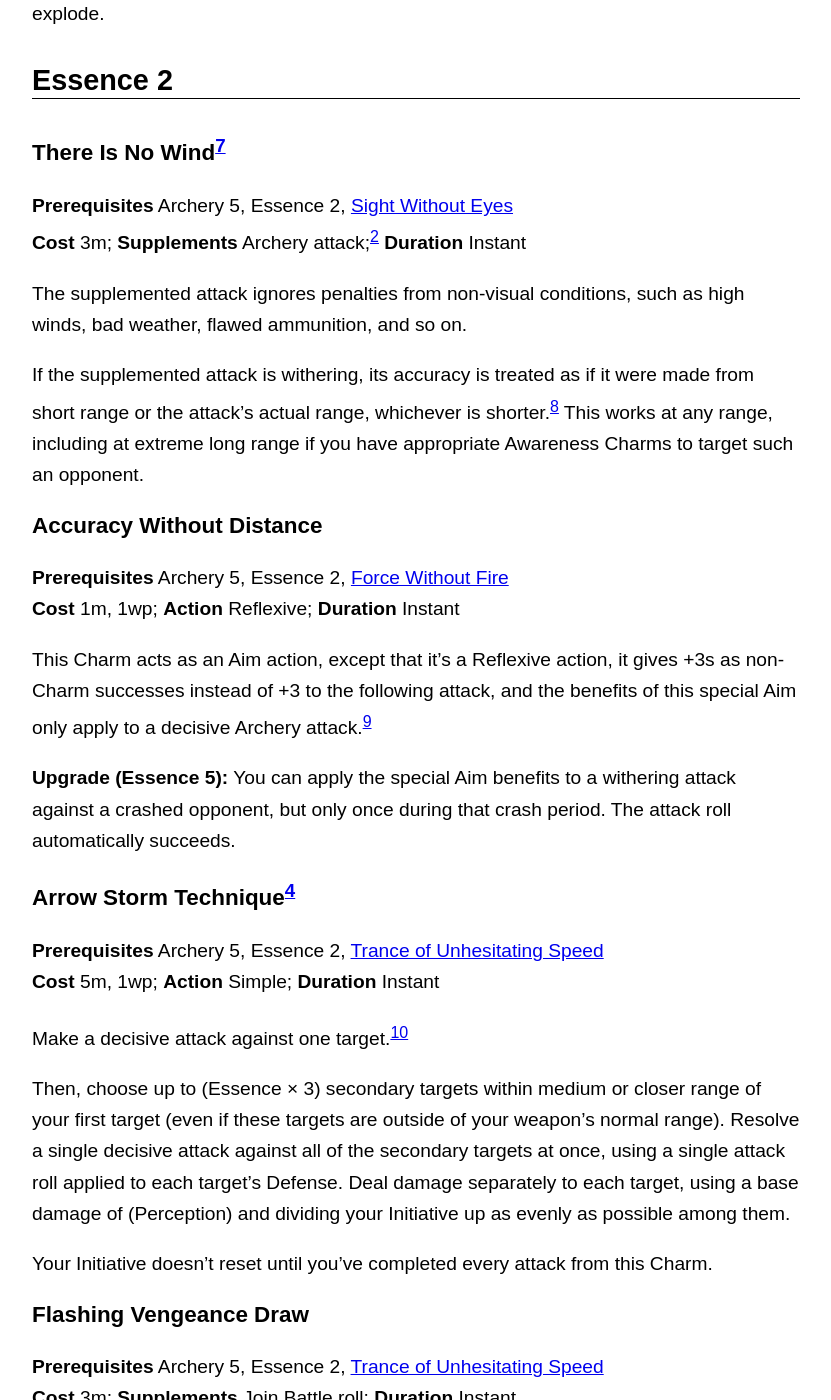
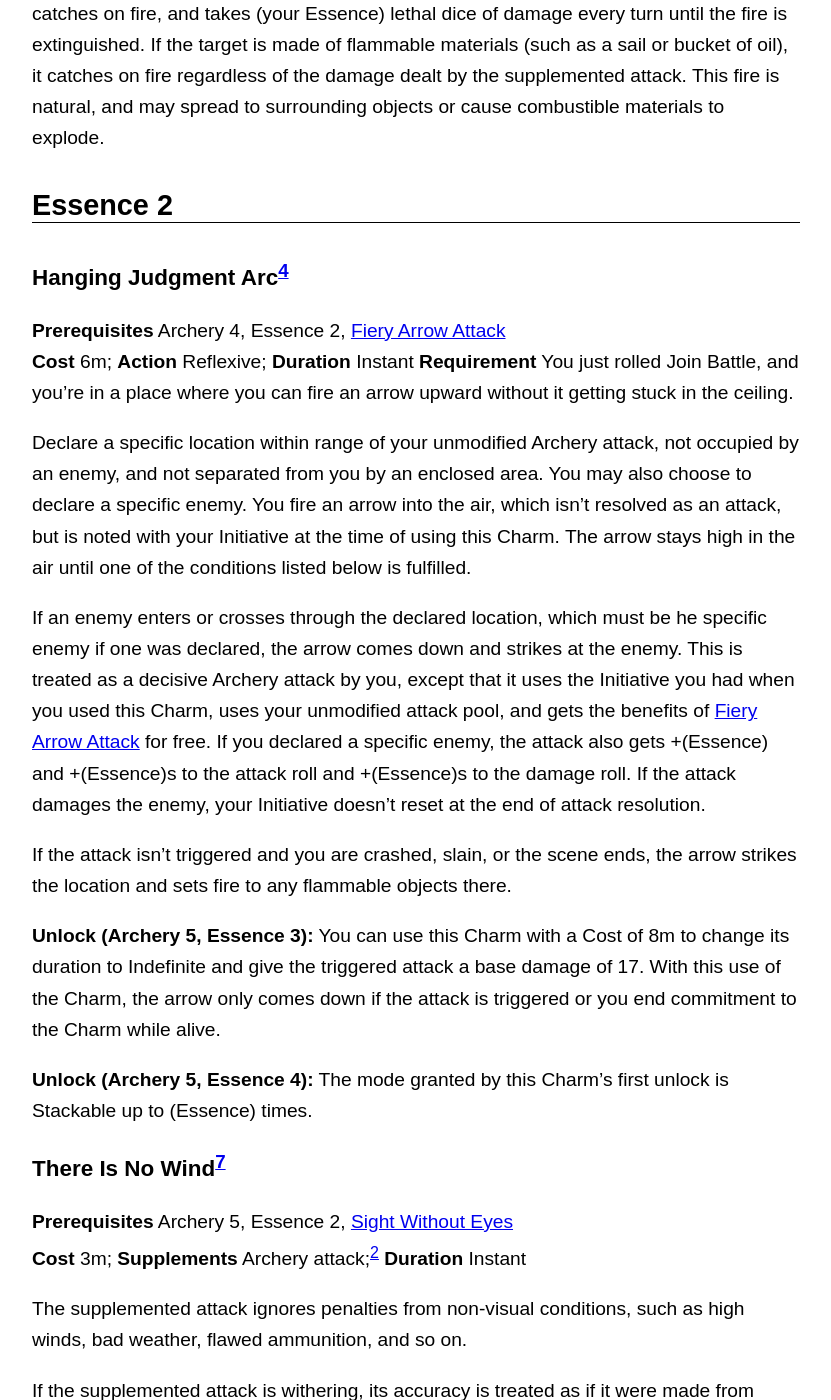
Before and after one commit to lost-egg/lost-egg.github.io, a Jekyll site: the page built from charms/archery.md, in a window 1280 px wide and 1400 px high, scrolled down 3875 px. Shown: the whole window, without its empty margins (224-1055 px from the left). Built offline with Jekyll 4.4.1, drawn with Linux system fonts in a browser that asks for light colours; some of the changed text lies outside the part shown.

Commit message:
Add Archery from Miracles

```diff
--- a/charms/archery.md
+++ b/charms/archery.md
@@ -86,6 +86,22 @@ If the supplemented attack deals at least three levels of damage, the attack's t
 
 ## Essence 2
 
+### Hanging Judgment Arc[^no-decisive]
+
+**Prerequisites** Archery 4, Essence 2, [Fiery Arrow Attack](#fiery-arrow-attack)
+**Cost** 6m; **Action** Reflexive; **Duration** Instant
+**Requirement** You just rolled Join Battle, and you're in a place where you can fire an arrow upward without it getting stuck in the ceiling.
+
+Declare a specific location within range of your unmodified Archery attack, not occupied by an enemy, and not separated from you by an enclosed area. You may also choose to declare a specific enemy. You fire an arrow into the air, which isn't resolved as an attack, but is noted with your Initiative at the time of using this Charm. The arrow stays high in the air until one of the conditions listed below is fulfilled.
+
+If an enemy enters or crosses through the declared location, which must be he specific enemy if one was declared, the arrow comes down and strikes at the enemy. This is treated as a decisive Archery attack by you, except that it uses the Initiative you had when you used this Charm, uses your unmodified attack pool, and gets the benefits of [Fiery Arrow Attack](#fiery-arrow-attack) for free. If you declared a specific enemy, the attack also gets +(Essence) and +(Essence)s to the attack roll and +(Essence)s to the damage roll. If the attack damages the enemy, your Initiative doesn't reset at the end of attack resolution.
+
+If the attack isn't triggered and you are crashed, slain, or the scene ends, the arrow strikes the location and sets fire to any flammable objects there.
+
+**Unlock (Archery 5, Essence 3):** You can use this Charm with a Cost of 8m to change its duration to Indefinite and give the triggered attack a base damage of 17. With this use of the Charm, the arrow only comes down if the attack is triggered or you end commitment to the Charm while alive.
+
+**Unlock (Archery 5, Essence 4):** The mode granted by this Charm's first unlock is Stackable up to (Essence) times.
+
 ### There Is No Wind[^no-dual]
 
 **Prerequisites** Archery 5, Essence 2, [Sight Without Eyes](#sight-without-eyes)
@@ -160,6 +176,15 @@ This Charm's effect is bright enough to be seen for miles. Every concealed chara
 [^shadow-for-cover]: The original text notes characters “using shadow for cover”. This has been rephrased for mechanical clarity, as distinct from actual cover.
 
 ## Essence 3
+
+### Nova Arrow Attack[^no-decisive]
+
+**Prerequisites** Archery 5, Essence 3, [Dazzling Flare Attack](#dazzling-flare-attack)
+**Cost** 6m, 1wp; **Action** Simple; **Duration** Instant
+
+Choose a location within range of your Archery attacks. You fire an arrow at this location, which then explodes. The explosion is an unblockable decisive attack with an attack roll of (your Initiative, maximum 10) and damage of (your Initiative). This attack is rolled once but applied against everything within close range to the chosen location. Each character who is hit by or dodges the attack is thrown one range band away from you. Each character hit by the attack also lands prone and loses 1i. If the explosion damages a battle group, that battle group gets -2s on its next attack.
+
+If the attack doesn't hit at least one enemy character, your Initiative doesn't reset to base Initiative, even if the explosion destroys scenery and objects.
 
 ### Seven Omens Shot[^no-decisive]
 
@@ -274,6 +299,17 @@ Make a withering Archery attack against the triggering attacker. Add +(Essence)s
 
 **Upgrade (Essence 5):** Remove the Perilous keyword. You can spend Initiative on this Charm even while crashed, reducing your Initiative into the negatives.
 
+### Hell-Heeling Arrow[^no-decisive]
+
+**Prerequisites** Archery 5, Essence 4, [Nova Arrow Attack](#nova-arrow-attack), [Searing Sunfire Interdiction](#searing-sunfire-interdiction)
+**Cost** 13m, 1wp; **Action** Simple, 1/battle; **Duration** Instant
+
+This Charm functions as [Nova Arrow Attack](#nova-arrow-attack), except that the explosion attack is enhanced and the explosion doesn't immediately happen. Instead, the arrow smokes menacingly. Any character who moves (or is moved) within close or short range of the arrow triggers the explosion, unless they succeed at a Disengage action with difficulty 5.
+
+If the explosion happens, it uses an attack pool of (Essence + Initiative, maximum 12) and a damage pool of (Initiative), and it doesn't reset your Initiative even if it hits a character. Also, any characters rendered prone by the attack are lit on fire, subject to bonfire damage (4L/round) until the fire is put out.
+
+*Reset:* You roll Join Battle.
+
 ### Streaming Arrow Stance
 
 **Prerequisites** Archery 5, Essence 4, [Finishing Snipe](#finishing-snipe)
@@ -290,3 +326,21 @@ You can attack crashed targets at medium or long range without needing to Aim fi
 **Requirement** The attack benefits from Aim.
 
 Add +(Essence) to the attack's damage.
+
+### Solar Judgment Flare[^no-decisive]
+
+**Prerequisites** Archery 5, Essence 5, [Heart-Eating Incineration](#heart-eating-incineration), [Nova Arrow Attack](#nova-arrow-attack)
+**Cost** 3m, 1wp plus Xm; **Action** Simple; **Duration** Instant
+**Requirement** You have Initiative of 15 or more.[^solar-judgment-flare-unclear]
+
+[^solar-judgment-flare-unclear]: This is a best-guess interpretation of the original text's wording.
+
+Make an Archery attack against a target at least three range bands away. This attack doesn't require Aim. The attack deals an additional (Essence or 3, whichever is higher) automatic damage and the damage roll is increased by X, to a maximum of (Initiative ÷ 2, rounded up). If the attack deals damage, the target is thrown backwards one range band for every 3 health levels lost.
+
+If the target is a ship made of natural materials, every three successes on the damage roll equates to a point of hull damage.
+
+If the target is a battle group, the battle group's next rout check gets -2s, whether the attack hits or not.
+
+Whether the attack hits the target or not, everything and everyone within (Initiative ÷ 5, rounded up) range bands behind where the arrow strikes is subject to a high intensity bonfire (6L/round).[^no-fiat-damage]
+
+[^no-fiat-damage]: The original text notes that scenery takes "fiat damage". That has been left out, as bonfire effects are likely to be the fiat damage used in the first place.
```
